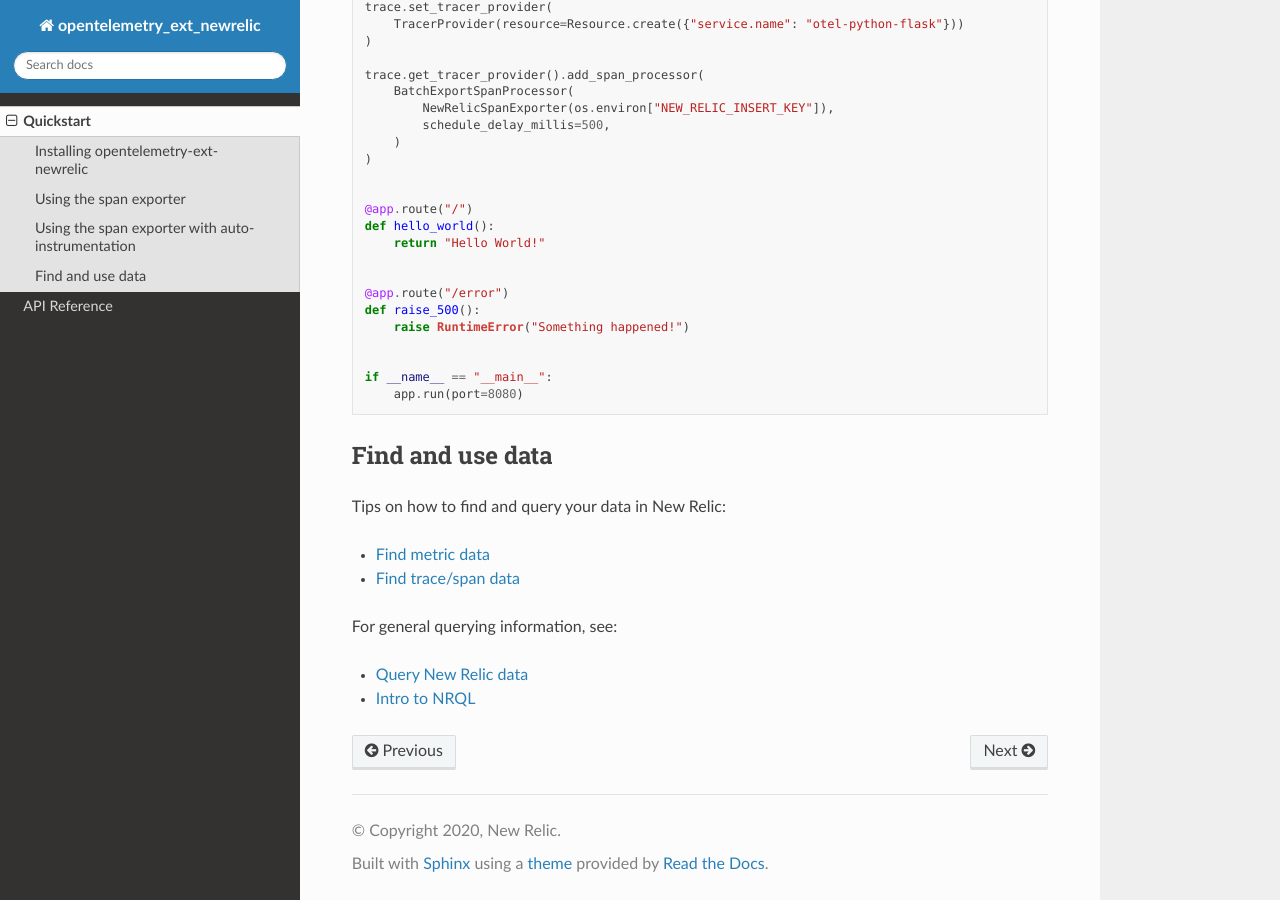
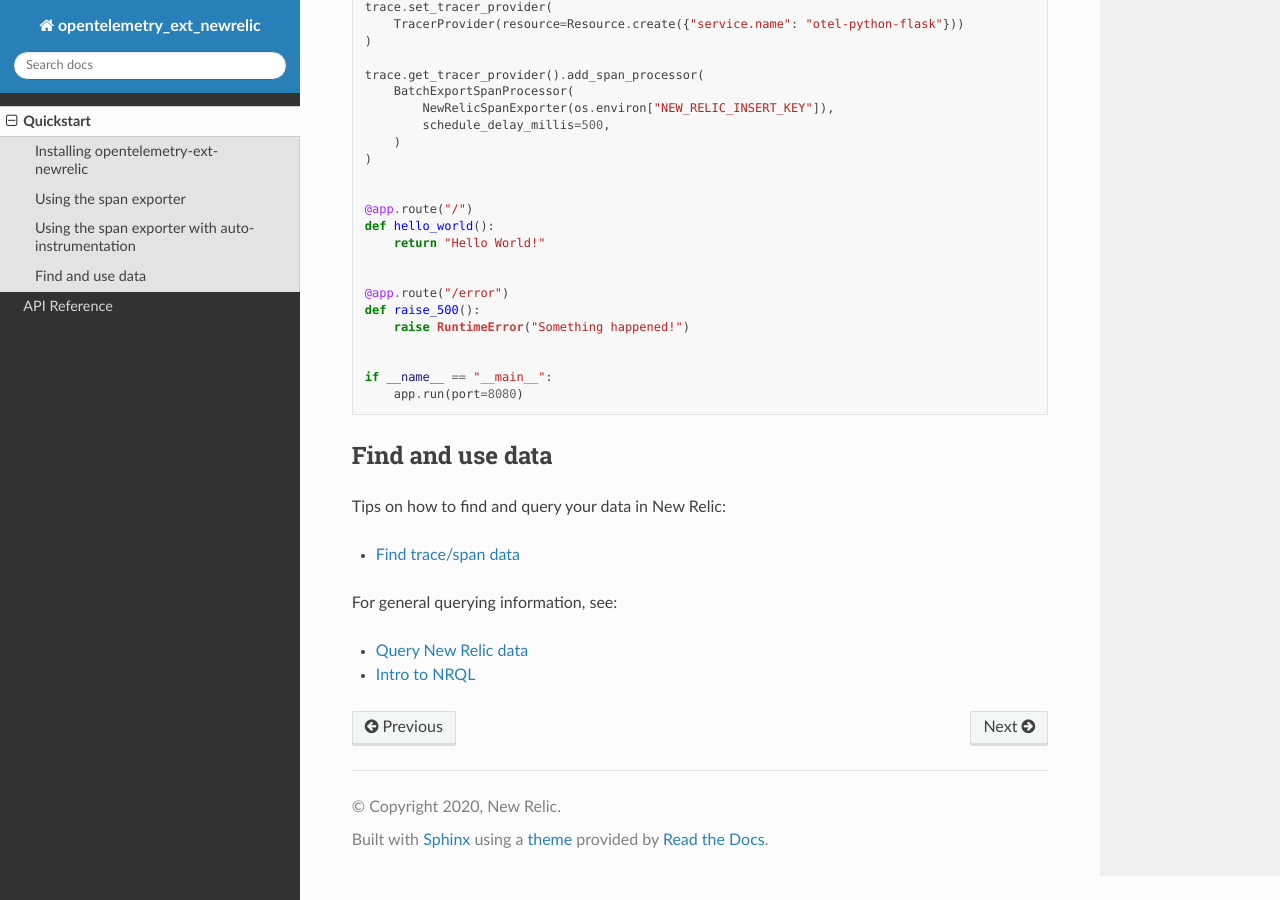
Before and after one commit to newrelic/opentelemetry-exporter-python, a Sphinx documentation site: the page built from docs/quickstart.rst, in a window 1280 px wide and 900 px high, scrolled down 1648 px. Built offline with Sphinx 7.4.7 and the Read the Docs theme 2.0.0, drawn with Linux system fonts in a browser that asks for light colours; the version number could not be read and is left out.

Commit message:
Update quickstart.rst docs.

```diff
--- a/docs/quickstart.rst
+++ b/docs/quickstart.rst
@@ -113,7 +113,6 @@
 
 Tips on how to find and query your data in New Relic:
 
-* `Find metric data <https://docs.newrelic.com/docs/data-ingest-apis/get-data-new-relic/metric-api/introduction-metric-api#find-data>`_
 * `Find trace/span data <https://docs.newrelic.com/docs/understand-dependencies/distributed-tracing/trace-api/introduction-trace-api#view-data>`_
 
 For general querying information, see:
```
